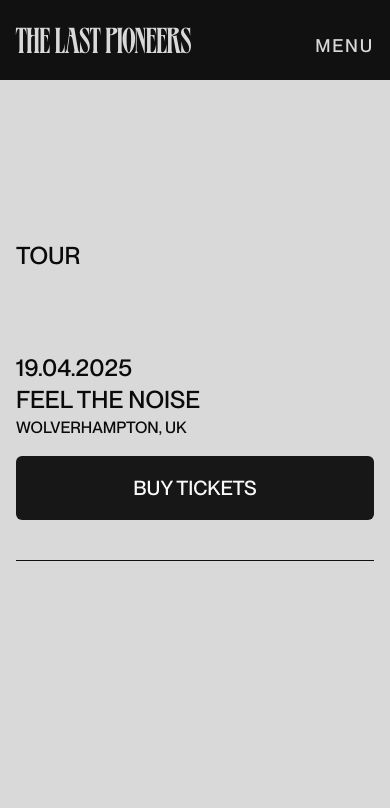
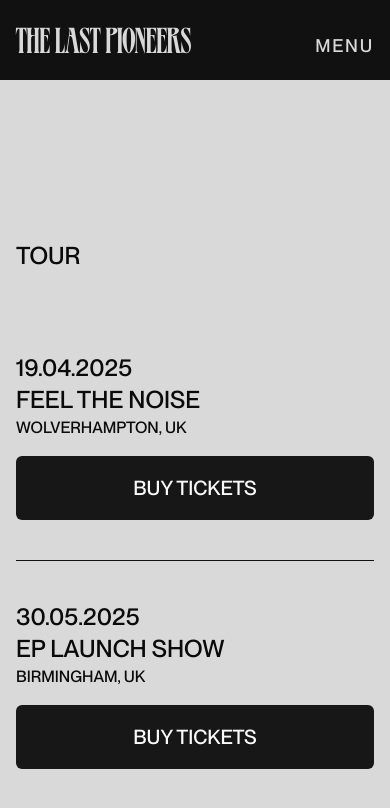
Before and after one commit to cal-dev-lab/lastpioneers, a Next.js app: page /tour in a window 390 px wide. Shown: the top 808 px of the page. Built offline with nearby package versions, Linux system fonts and the light colour scheme; no server answers.

Commit message:
Added new tour date

```diff
--- a/app/tour/page.tsx
+++ b/app/tour/page.tsx
@@ -35,6 +35,24 @@ export default function Tour() {
                 </div>
               </div>
               <hr className="border-black" />
+              <div>
+                <div className="grid grid-cols-1 lg:grid-cols-4">
+                  <p className="text-2xl">30.05.2025</p>
+                  <div className="col-span-2">
+                    <p className="text-2xl">EP LAUNCH SHOW</p>
+                    <p className="">BIRMINGHAM, UK</p>
+                  </div>
+                  <Link
+                    href="https://www.skiddle.com/whats-on/Birmingham/Muthers-Studio/The-Last-Pioneers---Birmingham/40855241/"
+                    target="_blank"
+                    rel="noopener noreferrer"
+                  >
+                    <Button className="py-8 mt-4 lg:mt-0 w-full">
+                      <p className="text-xl">BUY TICKETS</p>
+                    </Button>
+                  </Link>
+                </div>
+              </div>
             </div>
           </div>
         </section>
--- a/components/TourSection.tsx
+++ b/components/TourSection.tsx
@@ -31,6 +31,24 @@ export default function TourSection() {
               </div>
             </div>
             <hr className="border-black" />
+            <div>
+              <div className="grid grid-cols-1 lg:grid-cols-4">
+                <p className="text-2xl">30.05.2025</p>
+                <div className="col-span-2">
+                  <p className="text-2xl">EP LAUNCH SHOW</p>
+                  <p className="">BIRMINGHAM, UK</p>
+                </div>
+                <Link
+                  href="https://www.skiddle.com/whats-on/Birmingham/Muthers-Studio/The-Last-Pioneers---Birmingham/40855241/"
+                  target="_blank"
+                  rel="noopener noreferrer"
+                >
+                  <Button className="py-8 mt-4 lg:mt-0 w-full">
+                    <p className="text-xl">BUY TICKETS</p>
+                  </Button>
+                </Link>
+              </div>
+            </div>
           </div>
         </div>
         <Link href="/tour">
```
